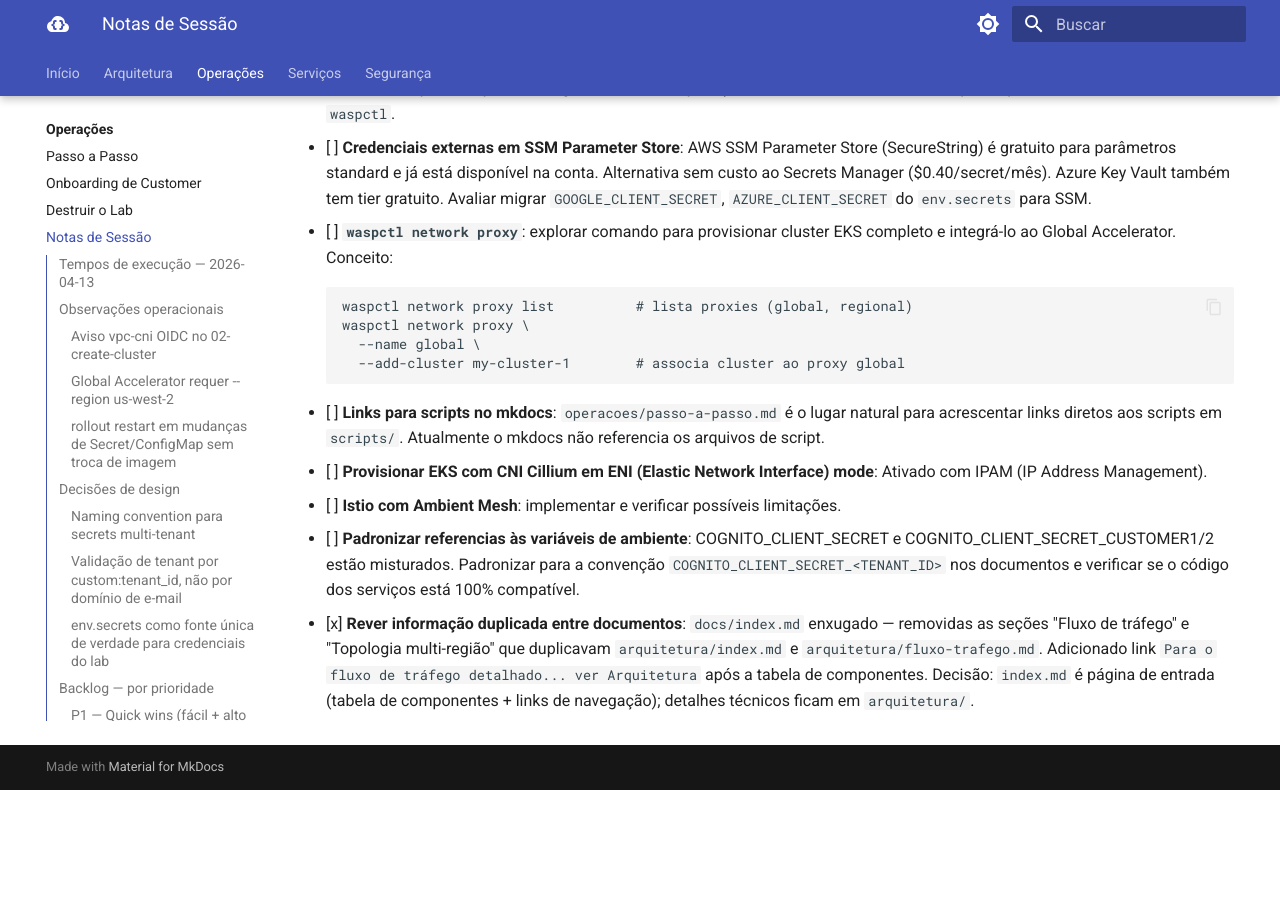
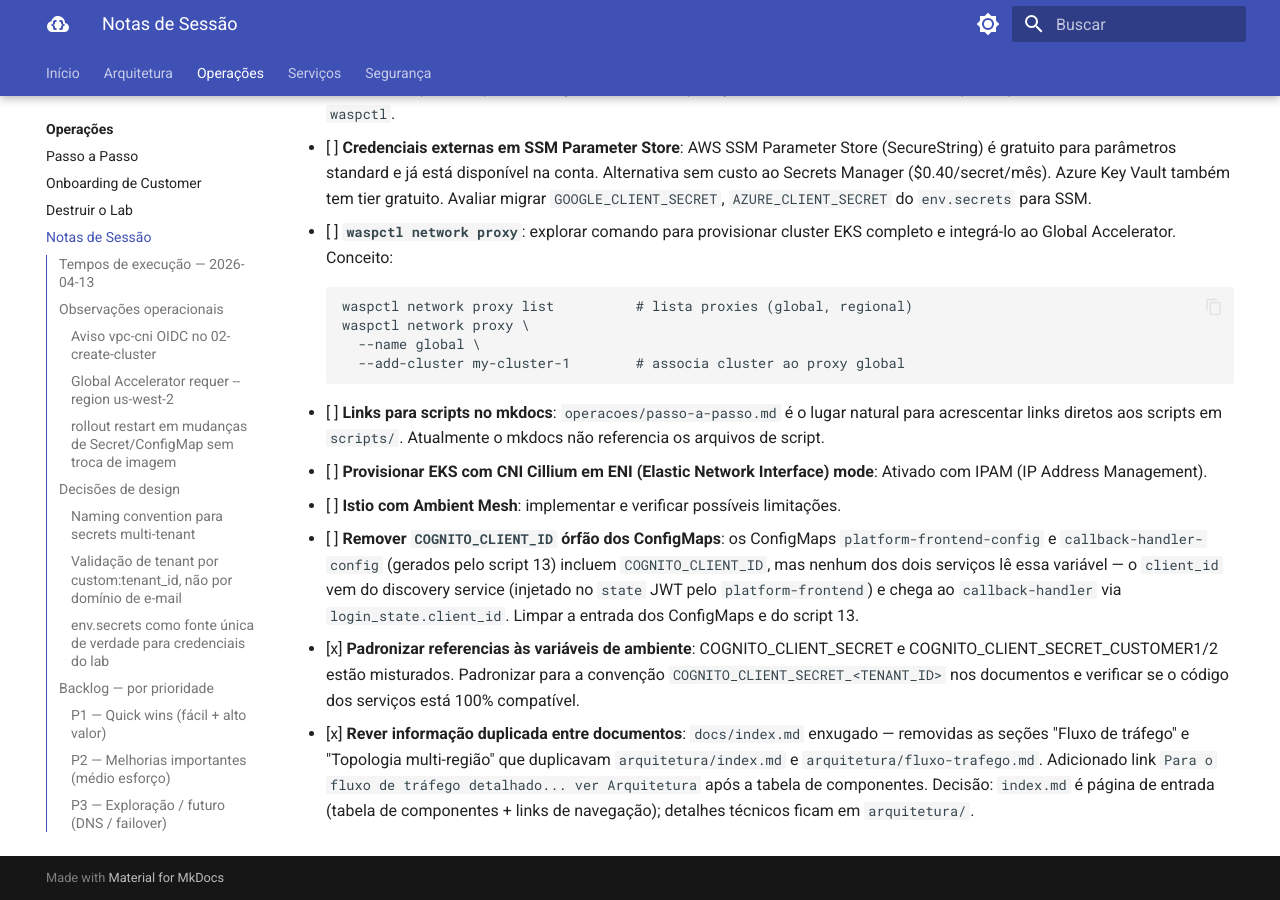
Before and after one commit to smsilva/aws-saas-platform, an MkDocs documentation site: the page built from docs/notes.md, in a window 1280 px wide and 900 px high, scrolled down 5104 px. Built offline with MkDocs 1.6.1 and Material for MkDocs 9.7.7, drawn with Linux system fonts in a browser that asks for light colours; before the commit the page ends 5894 px from its top, so only the background shows below that.

Commit message:
docs(lab/aws/eks): standardize COGNITO_CLIENT_SECRET to _<TENANT_ID> convention
Replace all remaining bare COGNITO_CLIENT_SECRET references with the
per-tenant convention COGNITO_CLIENT_SECRET_<TENANT_ID_UPPERCASE> across
CLAUDE.md, passo-a-passo.md, onboarding-novo-customer.md, and
11-create-cognito echo. Also remove the orphaned COGNITO_CLIENT_ID entry
from the callback-handler variable table in CLAUDE.md (client_id is
carried in the state JWT from the discovery service, not via env var).
Adds P3 backlog item to clean up the orphaned COGNITO_CLIENT_ID from
ConfigMaps generated by script 13.

Co-Authored-By: Claude Opus 4.6 <noreply@anthropic.com>

```diff
--- a/docs/notes.md
+++ b/docs/notes.md
@@ -194,6 +194,8 @@ Isso evita que secrets geradas em uma sessão se percam e causem inconsistência
 
 - [ ] **Istio com Ambient Mesh**: implementar e verificar possíveis limitações.
 
-- [ ] **Padronizar referencias às variáveis de ambiente**: COGNITO_CLIENT_SECRET e COGNITO_CLIENT_SECRET_CUSTOMER1/2 estão misturados. Padronizar para a convenção `COGNITO_CLIENT_SECRET_<TENANT_ID>` nos documentos e verificar se o código dos serviços está 100% compatível.
+- [ ] **Remover `COGNITO_CLIENT_ID` órfão dos ConfigMaps**: os ConfigMaps `platform-frontend-config` e `callback-handler-config` (gerados pelo script 13) incluem `COGNITO_CLIENT_ID`, mas nenhum dos dois serviços lê essa variável — o `client_id` vem do discovery service (injetado no `state` JWT pelo `platform-frontend`) e chega ao `callback-handler` via `login_state.client_id`. Limpar a entrada dos ConfigMaps e do script 13.
+
+- [x] **Padronizar referencias às variáveis de ambiente**: COGNITO_CLIENT_SECRET e COGNITO_CLIENT_SECRET_CUSTOMER1/2 estão misturados. Padronizar para a convenção `COGNITO_CLIENT_SECRET_<TENANT_ID>` nos documentos e verificar se o código dos serviços está 100% compatível.
 
 - [x] **Rever informação duplicada entre documentos**: `docs/index.md` enxugado — removidas as seções "Fluxo de tráfego" e "Topologia multi-região" que duplicavam `arquitetura/index.md` e `arquitetura/fluxo-trafego.md`. Adicionado link `Para o fluxo de tráfego detalhado... ver Arquitetura` após a tabela de componentes. Decisão: `index.md` é página de entrada (tabela de componentes + links de navegação); detalhes técnicos ficam em `arquitetura/`.
```
Also changed, not shown: CLAUDE.md (+3 -3 lines), docs/onboarding-novo-customer.md (+1 -1 lines), docs/operacoes/passo-a-passo.md (+2 -2 lines), 1 other file.
